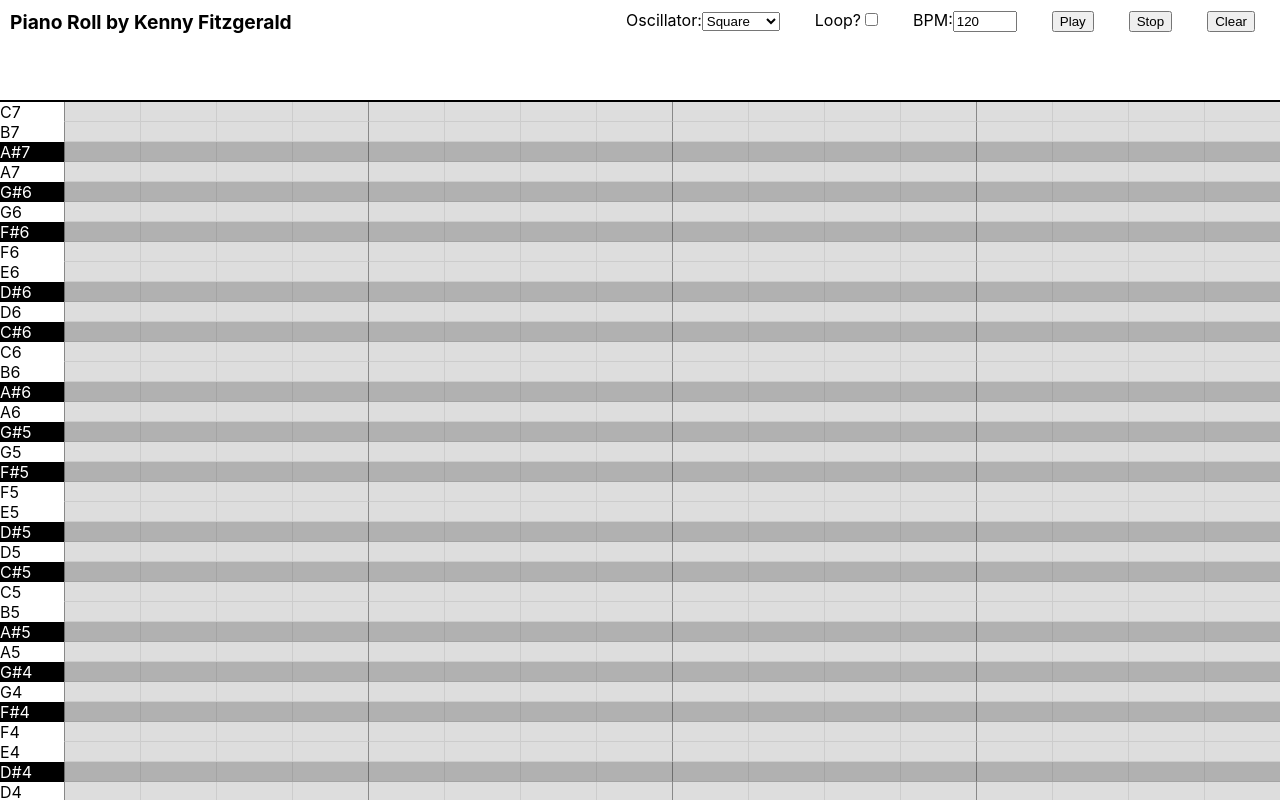
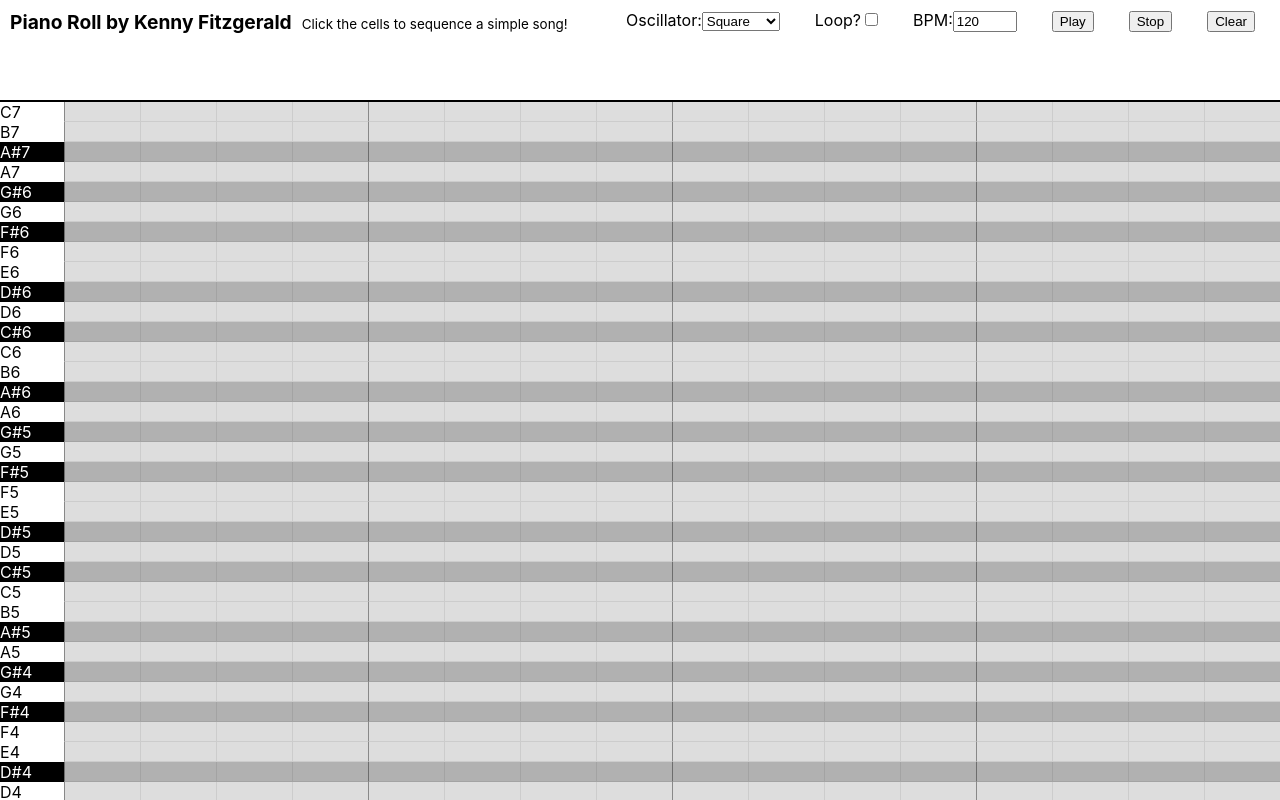
Before and after one commit to fitzgeraldkd/piano-roll, a React (Create React App) app: page / in a window 1280 px wide. Shown: the top 800 px of the page. Built offline with nearby package versions, Linux system fonts and the light colour scheme.

Commit message:
Add simple help text

```diff
--- a/src/views/Controls/Controls.styles.tsx
+++ b/src/views/Controls/Controls.styles.tsx
@@ -16,6 +16,12 @@ export default styled.div`
   .title {
     font-weight: bold;
     font-size: 1.2em;
+
+    .help {
+      margin-left: 10px;
+      font-weight: initial;
+      font-size: 0.7em;
+    }
   }
 
   .inputs {
--- a/src/views/Controls/Controls.tsx
+++ b/src/views/Controls/Controls.tsx
@@ -26,6 +26,9 @@ function Controls({ handlePlaySequence, handleStopAudio, handleClearSequence, os
     <ControlsStyles>
       <span className='title'>
         Piano Roll by Kenny Fitzgerald
+        <span className='help'>
+          Click the cells to sequence a simple song!
+        </span>
       </span>
       <span className='inputs'>
         <label htmlFor='oscillator'>Oscillator:</label>
```
